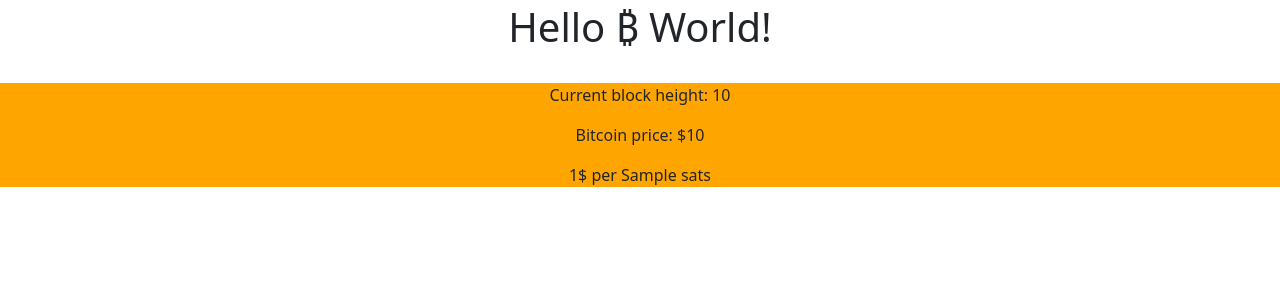
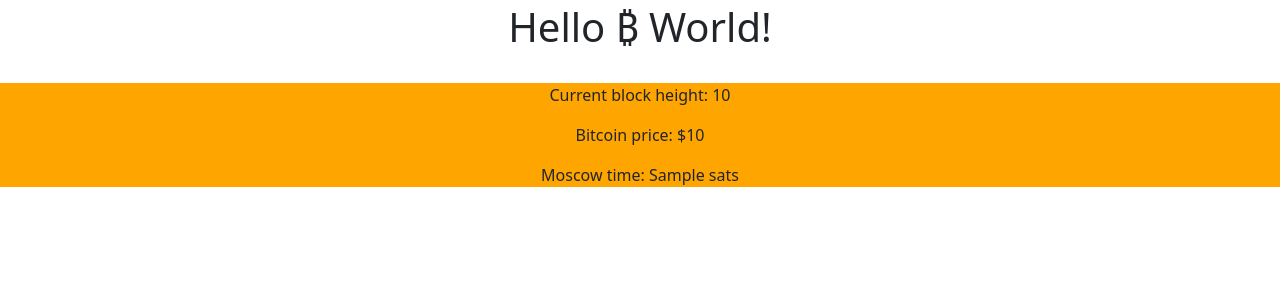
Before and after one commit to jesseaam/bitcoin-jesse, a Flask app: template application/templates/index.html in a window 1280 px wide. Shown: the part 53-356 px from the top of the page. Run offline with Flask 2, Linux system fonts and the light colour scheme; the template is opened without the code that fills it: most values are stand-ins (such as "Sample title", 1, 10 or a date in 2020); some libraries are stand-ins or nearby versions.

Commit message:
adding Moscow Time

```diff
--- a/application/templates/index.html
+++ b/application/templates/index.html
@@ -32,7 +32,8 @@
             <div style="background-color: orange;" align="center">
                 <p>Current block height: {{ height }}</p>
                 <p>Bitcoin price: ${{ price }}</p>
-                <p>1$ per {{ sats }} <i class="fak fa-satoshisymbol-solidtilt"></i> </p>
+                <p>Moscow time: {{ sats }} </p>
+                <!--<p>Moscow Time: {{ sats }} <i class="fak fa-satoshisymbol-solidtilt"></i></p>-->
             </div>
 
     {% endblock %}
```
